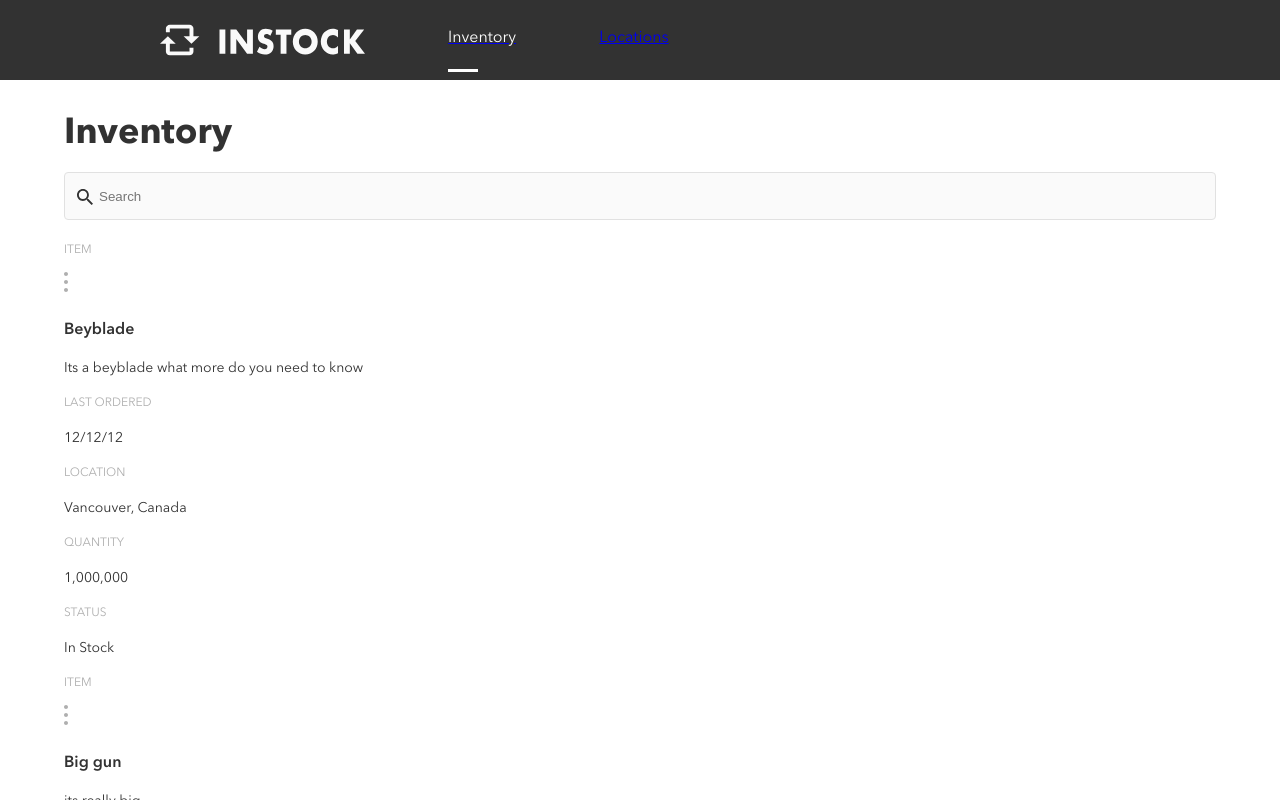
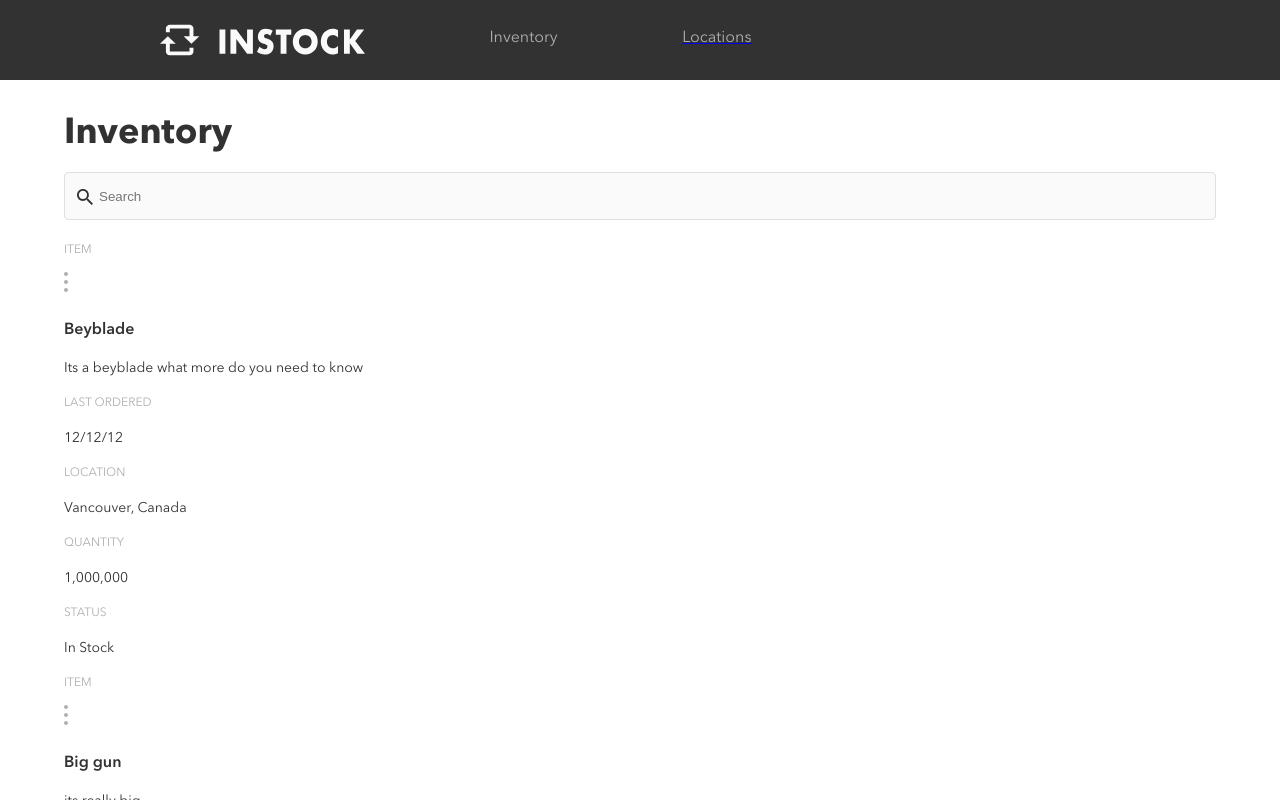
Before and after one commit to Jennormous/InStock, a React (Create React App) app in the folder client/: page / in a window 1280 px wide. Built offline with nearby package versions, Linux system fonts and the light colour scheme.

Commit message:
change nav links to hover

```diff
--- a/client/src/components/Header.js
+++ b/client/src/components/Header.js
@@ -8,8 +8,8 @@ export default class Header extends Component {
       <header className="header header__wrapper">
         <img className="header__img" src={logo} alt="logo" />
         <ul className="header__list">
-          <Link to="/">
-            <li className="header__list--item active">Inventory</li>{" "}
+          <Link className="header__list--item" to="/">
+            <li>Inventory</li>{" "}
           </Link>
           <Link to="/locations">
             <li className="header__list--item">Locations</li>
--- a/client/src/styles/main.css
+++ b/client/src/styles/main.css
@@ -137,8 +137,6 @@
     text-align: center;
     width: 50%;
     padding-bottom: 16px;
-  }
-  .active {
     border-bottom: 3px solid #fff;
     color: #fff;
   }
@@ -172,8 +170,10 @@
     margin-left: 6.5vw;
     width: 20%;
     padding-bottom: 16px;
+    text-decoration: none;
+    color: #afafaf;
   }
-  .active {
+  .header__list--item:hover {
     border-bottom: 3px solid #fff;
     color: #fff;
   }
```
Also changed, not shown: client/src/styles/partials/_header.scss (+10 -16 lines), 1 other file (tests, documents, lock files or other folders).
